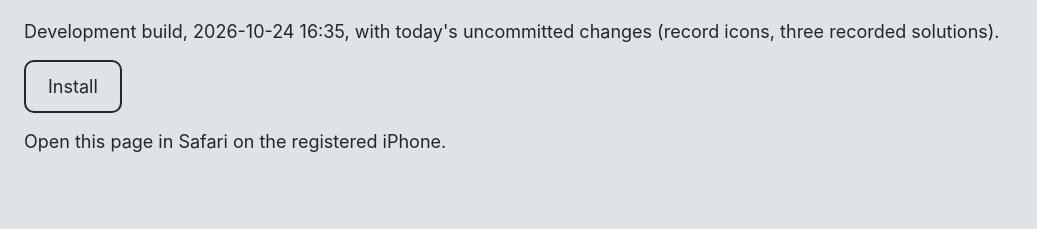
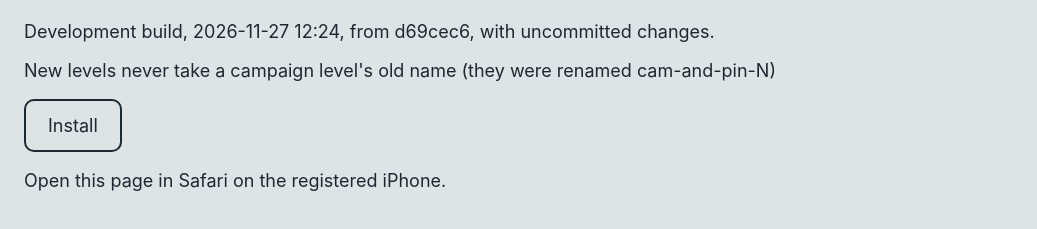
Before and after one commit to ykovenskiy-hub/unlatch-builds, a plain HTML site: page index.html in a window 1280 px wide. Shown: the part 95-324 px from the top of the page, without its empty margins (0-1037 px from the left). Drawn offline with Linux system fonts and the light colour scheme.

Commit message:
Build 2026-11-27 12:24 from d69cec6

```diff
--- a/index.html
+++ b/index.html
@@ -1,3 +1,3 @@
 <!doctype html><html><head><meta charset="utf-8"><meta name="viewport" content="width=device-width, initial-scale=1"><title>Unlatched build</title>
 <style>body{font:18px -apple-system,sans-serif;margin:48px 24px;background:#DEE3E6;color:#1e2830}a{display:inline-block;padding:14px 22px;border:2px solid #1e2830;border-radius:10px;color:#1e2830;text-decoration:none}</style></head>
-<body><h1>Unlatched</h1><p>Development build, 2026-10-24 16:35, with today's uncommitted changes (record icons, three recorded solutions).</p><p><a href="itms-services://?action=download-manifest&amp;url=https://ykovenskiy-hub.github.io/unlatch-builds/manifest.plist">Install</a></p><p>Open this page in Safari on the registered iPhone.</p></body></html>
+<body><h1>Unlatched</h1><p>Development build, 2026-11-27 12:24, from d69cec6, with uncommitted changes.</p><p>New levels never take a campaign level's old name (they were renamed cam-and-pin-N)</p><p><a href="itms-services://?action=download-manifest&amp;url=https://ykovenskiy-hub.github.io/unlatch-builds/manifest.plist">Install</a></p><p>Open this page in Safari on the registered iPhone.</p></body></html>
```
Also changed, not shown: 2 other files.
